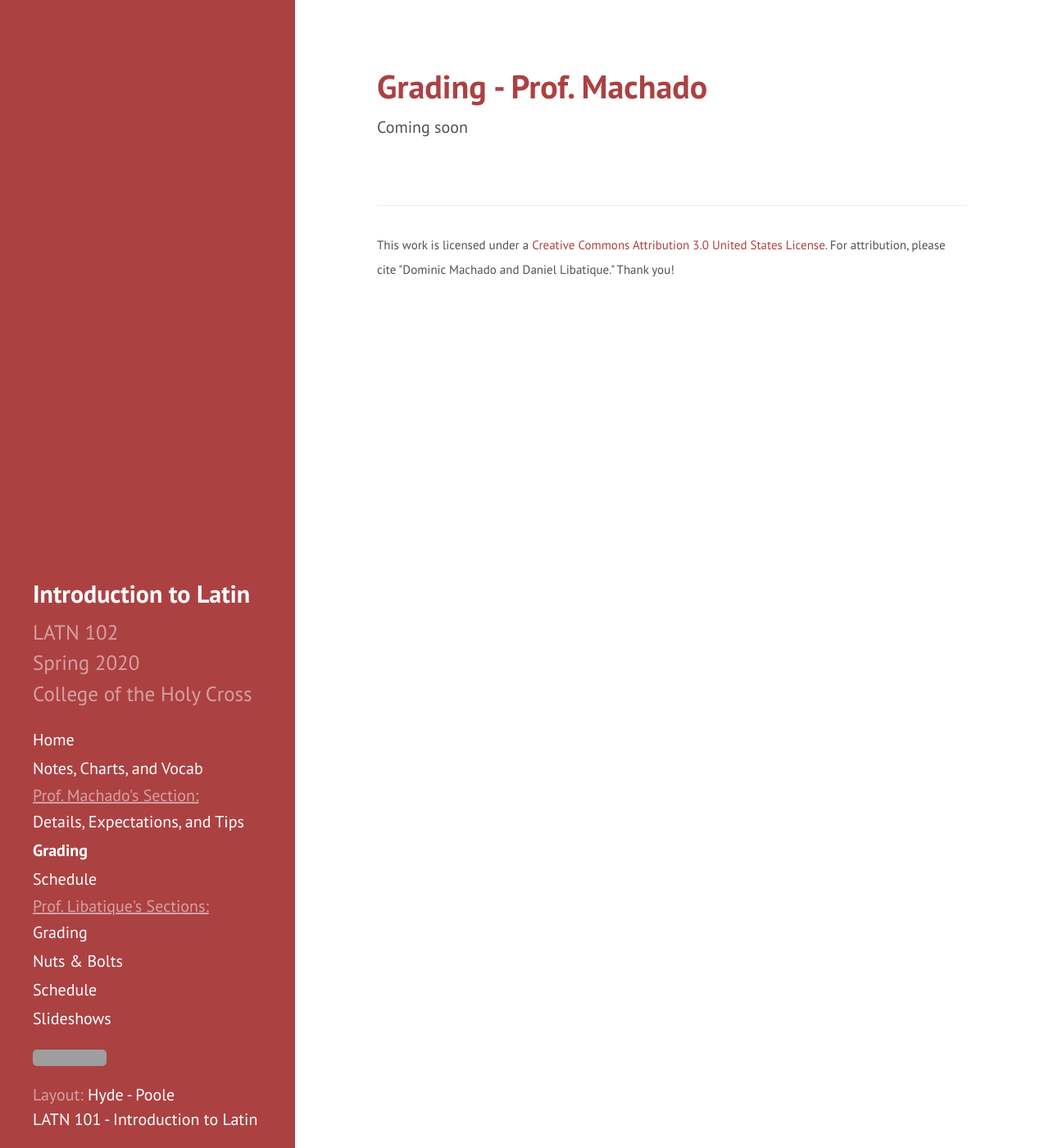
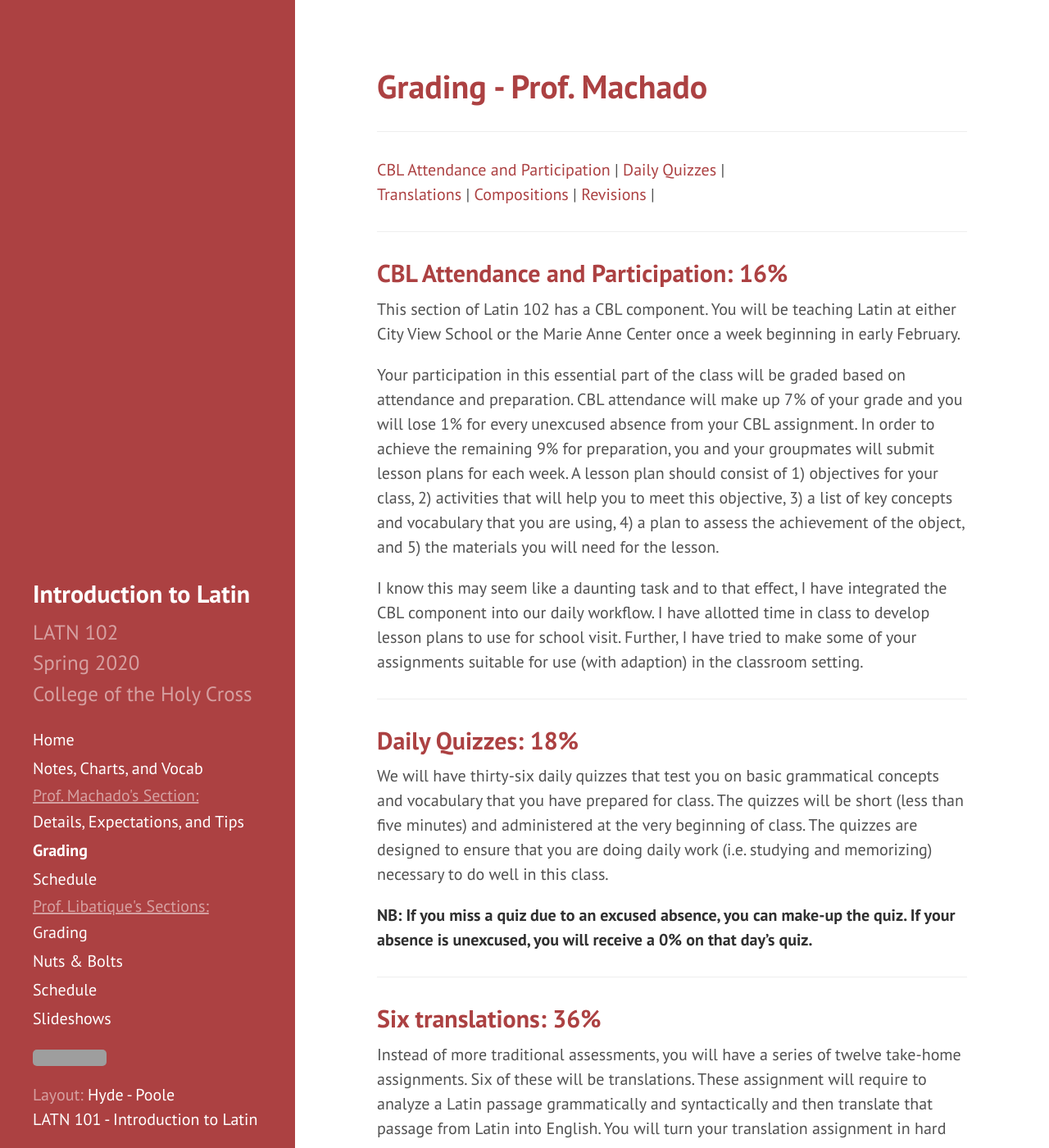
Before and after one commit to DLibatique/LATN102-S20, a Jekyll site: the page built from _pages/grading-DM.md, in a window 1280 px wide and 1400 px high. Shown: the whole window at 82% size. Built offline with Jekyll 4.4.1, drawn with Linux system fonts in a browser that asks for light colours; some of the changed text lies outside the part shown; grey boxes are pictures that could not be loaded.

Commit message:
added grading page

```diff
--- a/_pages/grading-DM.md
+++ b/_pages/grading-DM.md
@@ -6,4 +6,50 @@ short_title: Grading
 permalink: grading-DM
 ---
 
-Coming soon
+***
+
+[CBL Attendance and Participation](#cbl-attendance-and-participation-16) \| [Daily Quizzes](#daily-quizzes-18) \|
+[Translations](#six-translations-36) \| [Compositions](#six-compositions-30) \| [Revisions](#revisions) \|
+
+***
+
+## CBL Attendance and Participation: 16%
+This section of Latin 102 has a CBL component. You will be teaching Latin at either City View School or the Marie Anne Center once a week beginning in early February.
+
+Your participation in this essential part of the class will be graded based on attendance and preparation. CBL attendance will make up 7% of your grade and you will lose 1% for every unexcused absence from your CBL assignment. In order to achieve the remaining 9% for preparation, you and your groupmates will submit lesson plans for each week. A lesson plan should consist of 1) objectives for your class, 2) activities that will help you to meet this objective, 3) a list of key concepts and vocabulary that you are using, 4) a plan to assess the achievement of the object, and 5) the materials you will need for the lesson.
+
+I know this may seem like a daunting task and to that effect, I have integrated the CBL component into our daily workflow. I have allotted time in class to develop lesson plans to use for school visit. Further, I have tried to make some of your assignments suitable for use (with adaption) in the classroom setting.
+
+***
+
+## Daily Quizzes: 18%
+
+We will have thirty-six daily quizzes that test you on basic grammatical concepts and vocabulary that you have prepared for class. The quizzes will be short (less than five minutes) and administered at the very beginning of class. The quizzes are designed to ensure that you are doing daily work (i.e. studying and memorizing) necessary to do well in this class.
+
+**NB: If you miss a quiz due to an excused absence, you can make-up the quiz. If your absence is unexcused, you will receive a 0% on that day's quiz.**
+
+***
+
+## Six translations: 36%
+
+Instead of more traditional assessments, you will have a series of twelve take-home assignments. Six of these will be translations. These assignment will require to analyze a Latin passage grammatically and syntactically and then translate that passage from Latin into English. You will turn your translation assignment in hard copy.
+
+***
+
+## Six compositions: 30%
+
+The other six take-home assignments will be compositions. These assignments will ask you to compose a short passage in Latin using prompts and vocabulary that I will provide in advance. They will assess how well you understand the grammatical and syntactic structures that we have reviewed in class. Your composition will be graded on a satisfactory/unsatisfactory scale. I am not looking for perfection, but adherence to the instructions and a solid effort.
+
+***
+
+## Revisions
+
+You will have an opportunity to revise all of your translation and composition assignments except for the last one. Revisions will allow you to earn back up to half of the points you lost in the case of translation assignments and to turn an unsatisfactory into satisfactory in the case of composition assignments.
+
+In order to receive credit for your revisions, you must come to my office and talk me through your corrections within two weeks of receiving your graded assignment.
+
+***
+
+## Late Work
+
+Late work will not be accepted unless you have an excused absence. Because you have the opportunity to revise your grade up, it is always better to turn something in.
```
